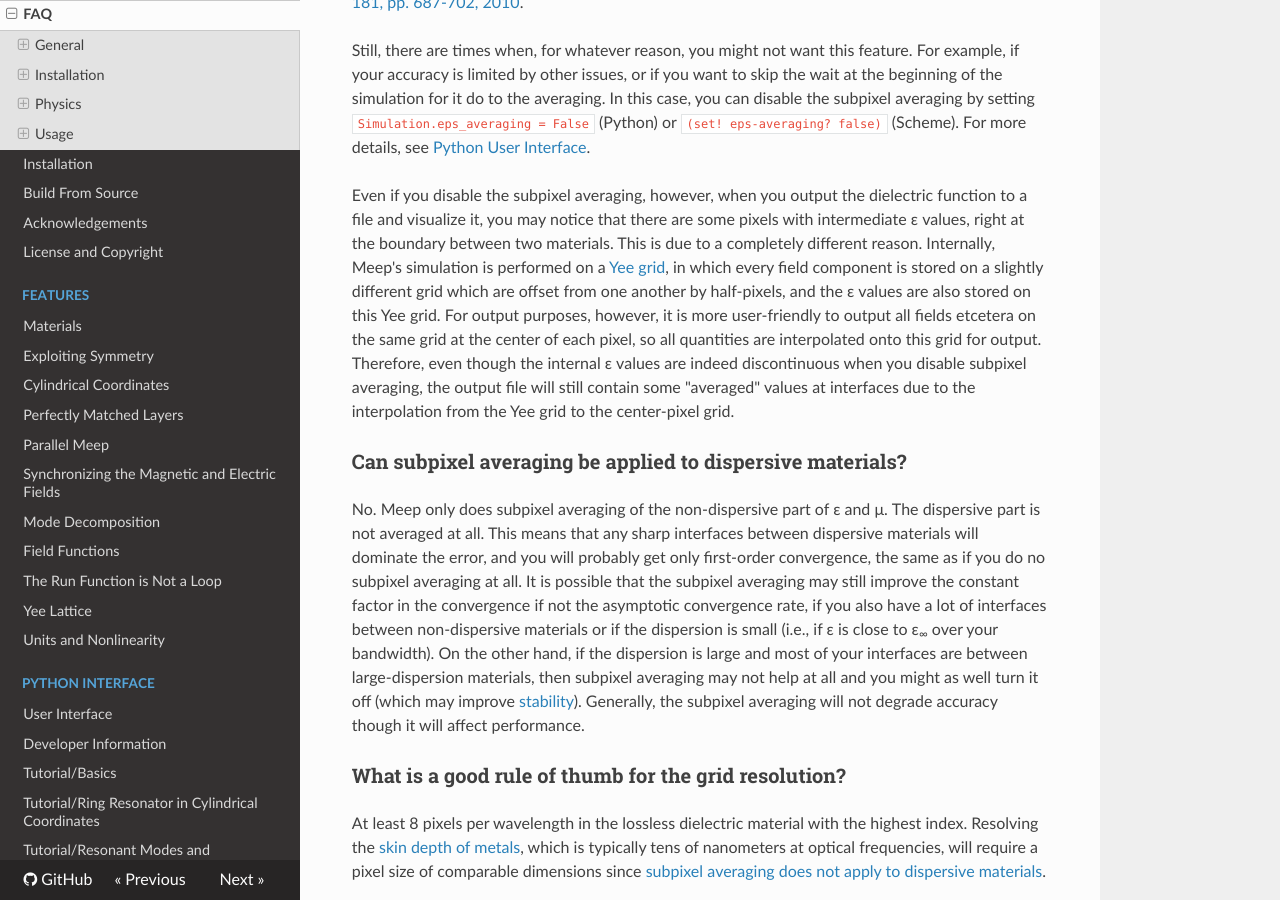
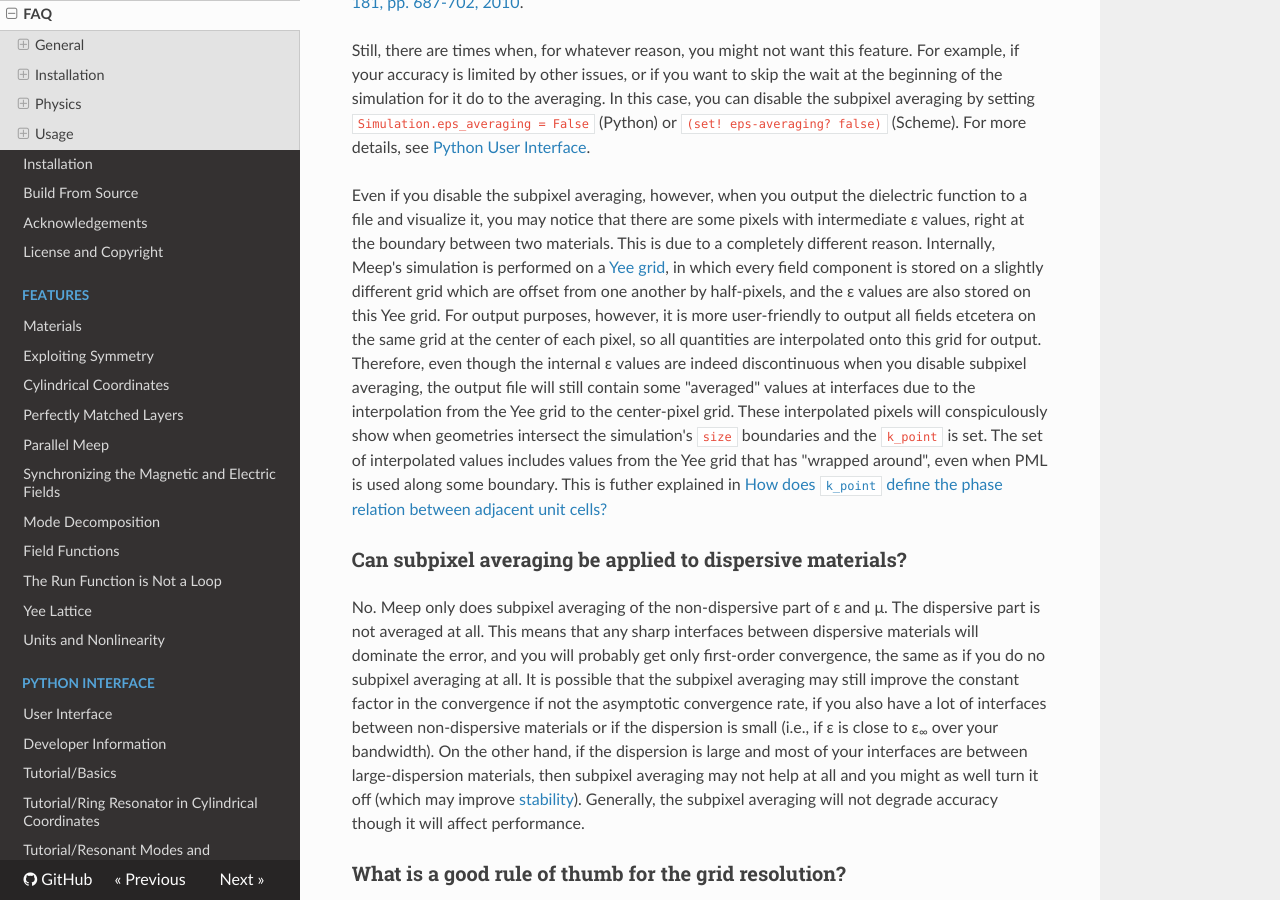
Before and after one commit to NanoComp/meep, an MkDocs documentation site: the page built from doc/docs/FAQ.md, in a window 1280 px wide and 900 px high, scrolled down 9872 px. Built offline with MkDocs 1.6.1, drawn with Linux system fonts in a browser that asks for light colours; nearby versions of some CDN libraries; formulas are drawn with MathJax 3; old or Windows-style settings are respelled for this version of MkDocs.

```diff
--- a/doc/docs/FAQ.md
+++ b/doc/docs/FAQ.md
@@ -168,7 +168,7 @@ By default, when Meep assigns a dielectric constant ε or μ to each pixel, it u
 
 Still, there are times when, for whatever reason, you might not want this feature. For example, if your accuracy is limited by other issues, or if you want to skip the wait at the beginning of the simulation for it do to the averaging. In this case, you can disable the subpixel averaging by setting `Simulation.eps_averaging = False` (Python) or `(set! eps-averaging? false)` (Scheme). For more details, see [Python User Interface](Python_User_Interface.md).
 
-Even if you disable the subpixel averaging, however, when you output the dielectric function to a file and visualize it, you may notice that there are some pixels with intermediate ε values, right at the boundary between two materials. This is due to a completely different reason. Internally, Meep's simulation is performed on a [Yee grid](Yee_Lattice.md), in which every field component is stored on a slightly different grid which are offset from one another by half-pixels, and the ε values are also stored on this Yee grid. For output purposes, however, it is more user-friendly to output all fields etcetera on the same grid at the center of each pixel, so all quantities are interpolated onto this grid for output. Therefore, even though the internal ε values are indeed discontinuous when you disable subpixel averaging, the output file will still contain some "averaged" values at interfaces due to the interpolation from the Yee grid to the center-pixel grid.
+Even if you disable the subpixel averaging, however, when you output the dielectric function to a file and visualize it, you may notice that there are some pixels with intermediate ε values, right at the boundary between two materials. This is due to a completely different reason. Internally, Meep's simulation is performed on a [Yee grid](Yee_Lattice.md), in which every field component is stored on a slightly different grid which are offset from one another by half-pixels, and the ε values are also stored on this Yee grid. For output purposes, however, it is more user-friendly to output all fields etcetera on the same grid at the center of each pixel, so all quantities are interpolated onto this grid for output. Therefore, even though the internal ε values are indeed discontinuous when you disable subpixel averaging, the output file will still contain some "averaged" values at interfaces due to the interpolation from the Yee grid to the center-pixel grid. These interpolated pixels will conspiculously show when geometries intersect the simulation's `size` boundaries and the `k_point` is set. The set of interpolated values includes values from the Yee grid that has "wrapped around", even when PML is used along some boundary. This is futher explained in [How does `k_point` define the phase relation between adjacent unit cells?](#How-does-kpoint-define-the-phase-relation-between-adjacent-unit-cells)
 
 ### Can subpixel averaging be applied to dispersive materials?
 
```
Also changed, not shown: doc/docs/Python_Tutorials/Resonant_Modes_and_Transmission_in_a_Waveguide_Cavity.md (+1 -1 lines).
